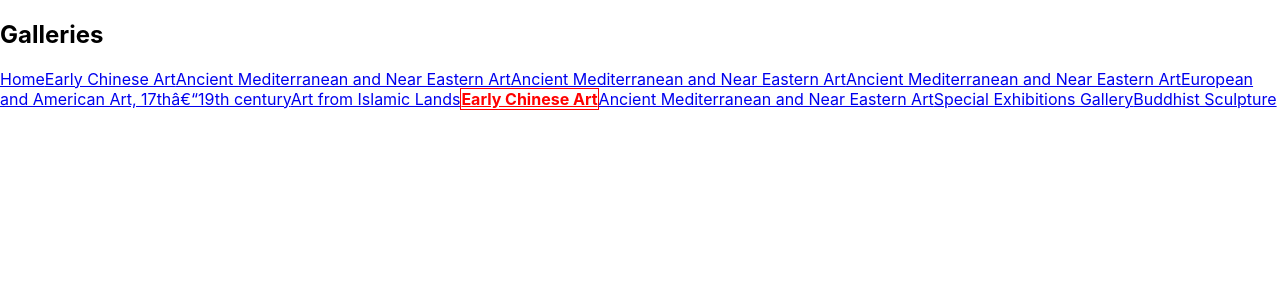
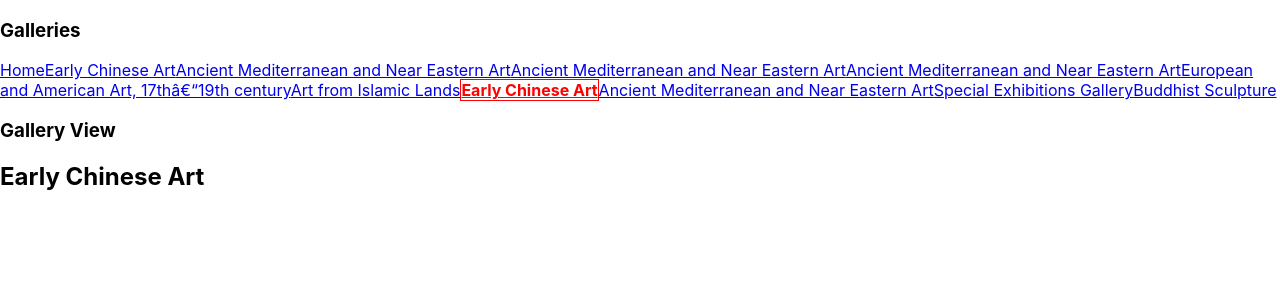
Before and after one commit to vtng01/art-museum, a React (Create React App) app: page /galleries/1600 in a window 1280 px wide. Shown: the top 300 px of the page. Built offline with nearby package versions, Linux system fonts and the light colour scheme.

Commit message:
added gallery view for each gallery id

```diff
--- a/src/App.js
+++ b/src/App.js
@@ -2,9 +2,18 @@ import logo from "./logo.svg";
 import "./App.css";
 import harvardArt from "./data/harvardArt";
 import GalleryNavigation from "./components/GalleryNavigation";
+import GalleryView from "./components/GalleryView";
+import { Route } from "react-router-dom";
 
 function App() {
-  return <GalleryNavigation galleries={harvardArt.records} />;
+  return (
+    <section className="page-wrapper">
+      <GalleryNavigation galleries={harvardArt.records} />
+      <Route path="/galleries/:galleryId">
+        <GalleryView galleries={harvardArt.records} />
+      </Route>
+    </section>
+  );
 }
 
 export default App;
--- /dev/null
+++ b/src/components/GalleryView/index.js
@@ -0,0 +1,13 @@
+import { useParams } from "react-router-dom";
+import harvardArt from "../../data/harvardArt";
+
+export default function GalleryView({ galleries }) {
+  const { galleryId } = useParams();
+  const gallery = galleries.find((gal, i) => gal.galleryid == galleryId);
+  return (
+    <section>
+      <h1>Gallery View</h1>
+      <h2>{gallery.name}</h2>
+    </section>
+  );
+}
```
